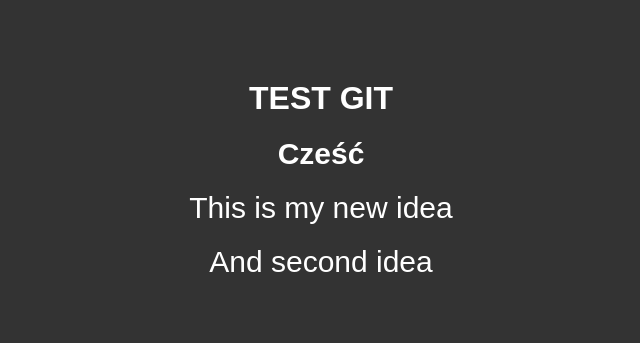
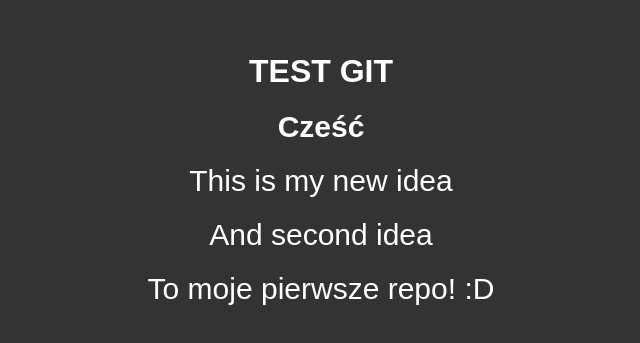
Before and after one commit to erykcz93/test, a plain HTML site: page index.html in a window 1280 px wide. Shown: the part 221-564 px from the top of the page, without its empty margins (319-959 px from the left). Drawn offline with Linux system fonts and the light colour scheme.

Commit message:
added p, deleted ul, updated styles

```diff
--- a/index.html
+++ b/index.html
@@ -16,7 +16,7 @@
     <h2>Cześć</h2>
     <p>This is my new idea</p>
     <p>And second idea</p>
-    <ul></ul>
+    <p>To  moje pierwsze repo! :D</p>
     <!--
         git init - tworzy puste repo
         git add [mazwa pliku] - dodaje konkretny plik
--- a/main.css
+++ b/main.css
@@ -10,7 +10,7 @@ body {
 	align-items: center;
 	flex-direction: column;
 	height: 100vh;
-	font-family: 'Arial', serif;
+	font-family: 'Arial', 'Verdama', serif;
 	background-color: #333;
 	color: #fff;
 }
```
